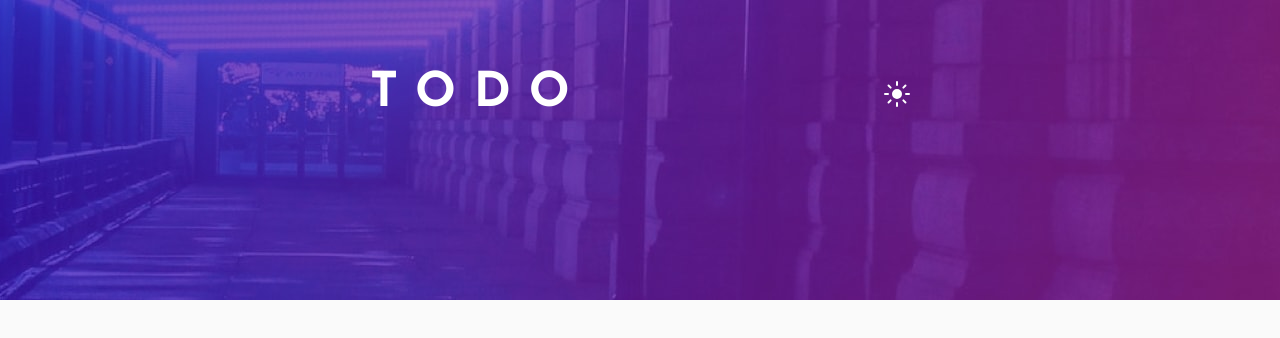
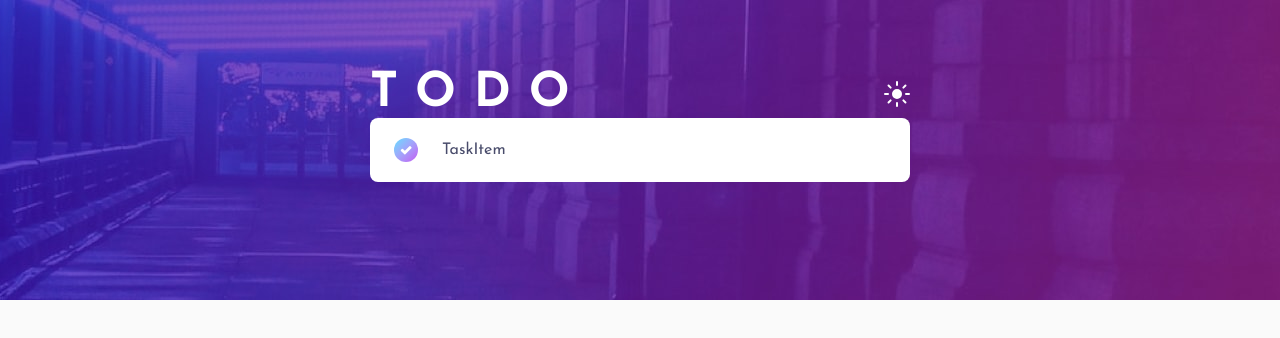
Before and after one commit to WagnerReis/todo-app-challenge, a Next.js app: page / in a window 1280 px wide. Shown: the top 338 px of the page. Built offline with nearby package versions, Linux system fonts and the light colour scheme.

Commit message:
feat: add task item component and UI improvements

```diff
--- a/package.json
+++ b/package.json
@@ -9,6 +9,7 @@
     "lint": "next lint"
   },
   "dependencies": {
+    "@phosphor-icons/react": "^2.1.7",
     "next": "15.3.2",
     "next-themes": "^0.4.6",
     "postcss": "^8.5.3",
--- a/src/app/globals.css
+++ b/src/app/globals.css
@@ -13,14 +13,20 @@
 @layer base {
   :root {
     --background: #FAFAFA;
+    --muted-background: #FFFFFF;
     --foreground: #494C6B;
     --muted-foreground: #D1D2DA;
+    --brand-start: #55DDFF;
+    --brand-end: #C058F3;
   }
 
   .dark {
     --background: #171823;
+    --muted-background: #25273D;
     --foreground: #C8CBE7;
     --muted-foreground: #4D5067;
+    --brand-start: #55DDFF;
+    --brand-end: #C058F3;
   }
 
   body {
@@ -33,14 +39,21 @@
 @media (prefers-color-scheme: dark) {
   :root:not(.light) {
     --background: #171823;
+    --muted-background: #25273D;
     --foreground: #C8CBE7;
     --muted-foreground: #4D5067;
+    --brand-start: #55DDFF;
+    --brand-end: #C058F3;
   }
 }
 
 @layer utilities {
   .bg-background {
     background-color: var(--background);
+  }
+
+  .bg-muted-background {
+    background-color: var(--muted-background);
   }
 
   .text-foreground {
@@ -50,4 +63,8 @@
   .text-muted-foreground {
     color: var(--muted-foreground);
   }
+
+  .bg-brand-gradient {
+    background-image: linear-gradient(to bottom right, var(--brand-start), var(--brand-end));
+  }
 }
--- a/src/components/home-content.tsx
+++ b/src/components/home-content.tsx
@@ -7,6 +7,7 @@ import { getHeaderImage } from "@/utils/get-header-image";
 import { useEffect, useState } from "react";
 
 import imageDefault from "../assets/bg-desktop-light.jpg";
+import { TaskItem } from "./task-item";
 
 export default function HomeContent() {
   const { theme = "light" } = useTheme();
@@ -45,6 +46,7 @@ export default function HomeContent() {
           </h1>
           <ThemeToggle />
         </div>
+        <TaskItem />
       </div>
     </>
   );
--- /dev/null
+++ b/src/components/task-item.tsx
@@ -0,0 +1,10 @@
+import { Button } from "./ui/button";
+
+export function TaskItem() {
+  return (
+    <div className="w-full h-16 bg-muted-background rounded-lg pl-6 flex items-center gap-6">
+      <Button checked onClick={() => console.log("clicou")} />
+      <span className="text-foreground">TaskItem</span>
+    </div>
+  );
+}
--- /dev/null
+++ b/src/components/ui/button.tsx
@@ -0,0 +1,26 @@
+import { CheckFat } from "@phosphor-icons/react";
+
+type ButtonProps = {
+  checked?: boolean;
+  onClick: () => void;
+  className?: string;
+};
+
+export function Button({
+  checked = false,
+  onClick,
+  className = "",
+}: ButtonProps) {
+  return (
+    <button
+      /* eslint-disable prettier/prettier */
+      className={`w-6 h-6 rounded-full cursor-pointer ${checked
+        ? "bg-gradient-to-br from-[var(--brand-start)] to-[var(--brand-end)] flex items-center justify-center"
+        : "border-2 border-gray-300 dark:border-gray-600"
+        } ${className}`}
+      onClick={onClick}
+    >
+      {checked && <CheckFat size={12} color="#fff" weight="fill" />}
+    </button>
+  );
+}
```
Also changed, not shown: 1 other file (tests, documents, lock files or other folders).
